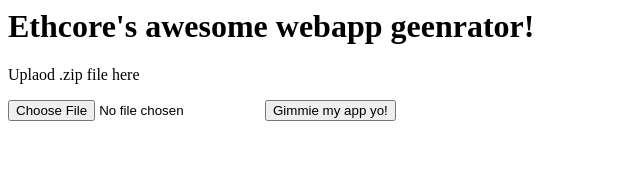
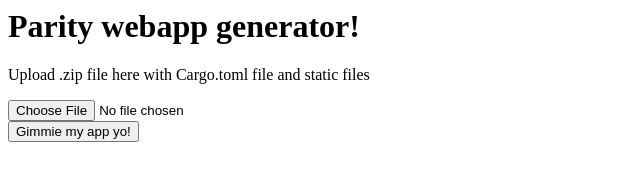
Before and after one commit to Adam-Goldman7/parity-webapp-generator, a website: page client/index.html in a window 1280 px wide. Shown: the whole page, without its empty margins (0-640 px from the left). Drawn offline with Linux system fonts and the light colour scheme.

Commit message:
basic add instructions

```diff
--- a/client/index.html
+++ b/client/index.html
@@ -1,10 +1,8 @@
-<h1>Ethcore's awesome webapp geenrator!</h1>
-<p>Uplaod .zip file here</p>
-
-<p></p>
+<h1>Parity webapp generator!</h1>
+<p>Upload .zip file here with Cargo.toml file and static files</p>
 
 <form enctype="multipart/form-data" method="post" action="/api/zip" id="upload-form">
-  <label for="file-input"></label>
   <input id="file-input" type="file" name="file-input">
+  <br>
   <button>Gimmie my app yo!</button>
 </form>
```
